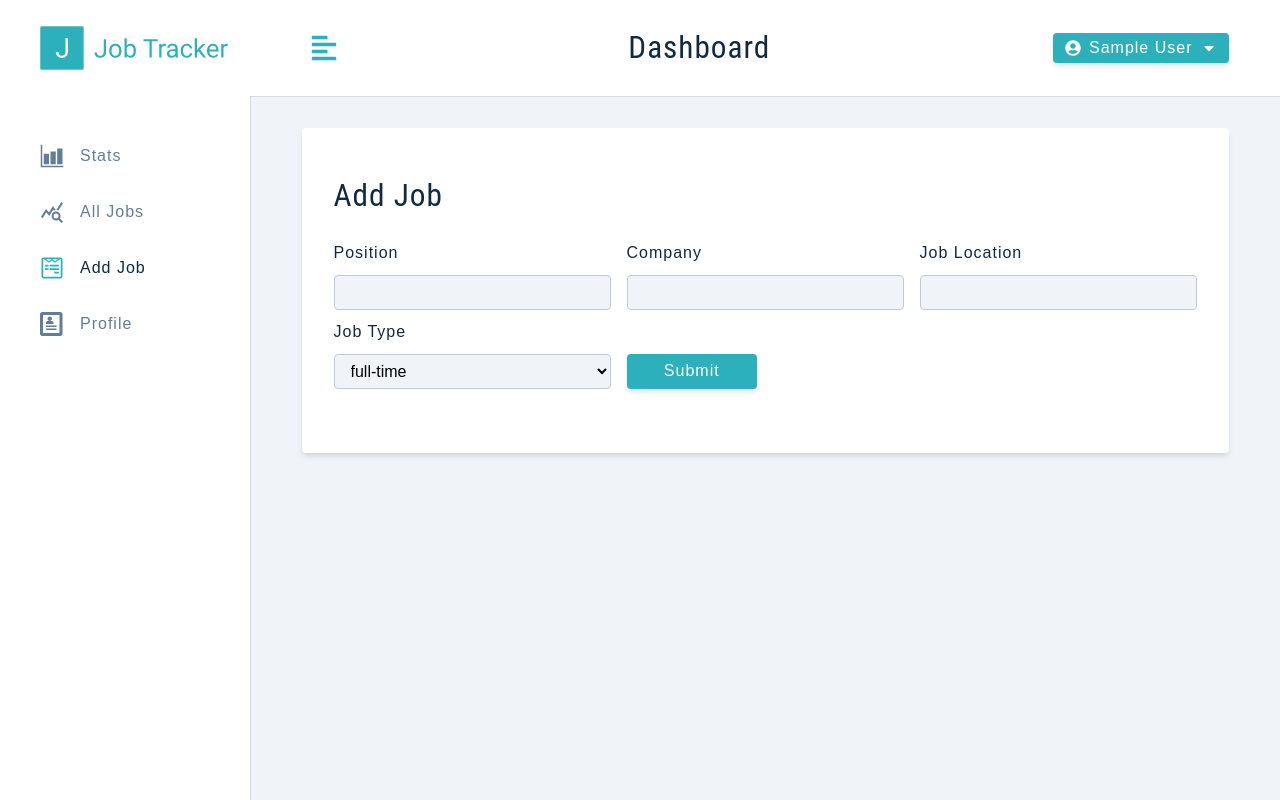
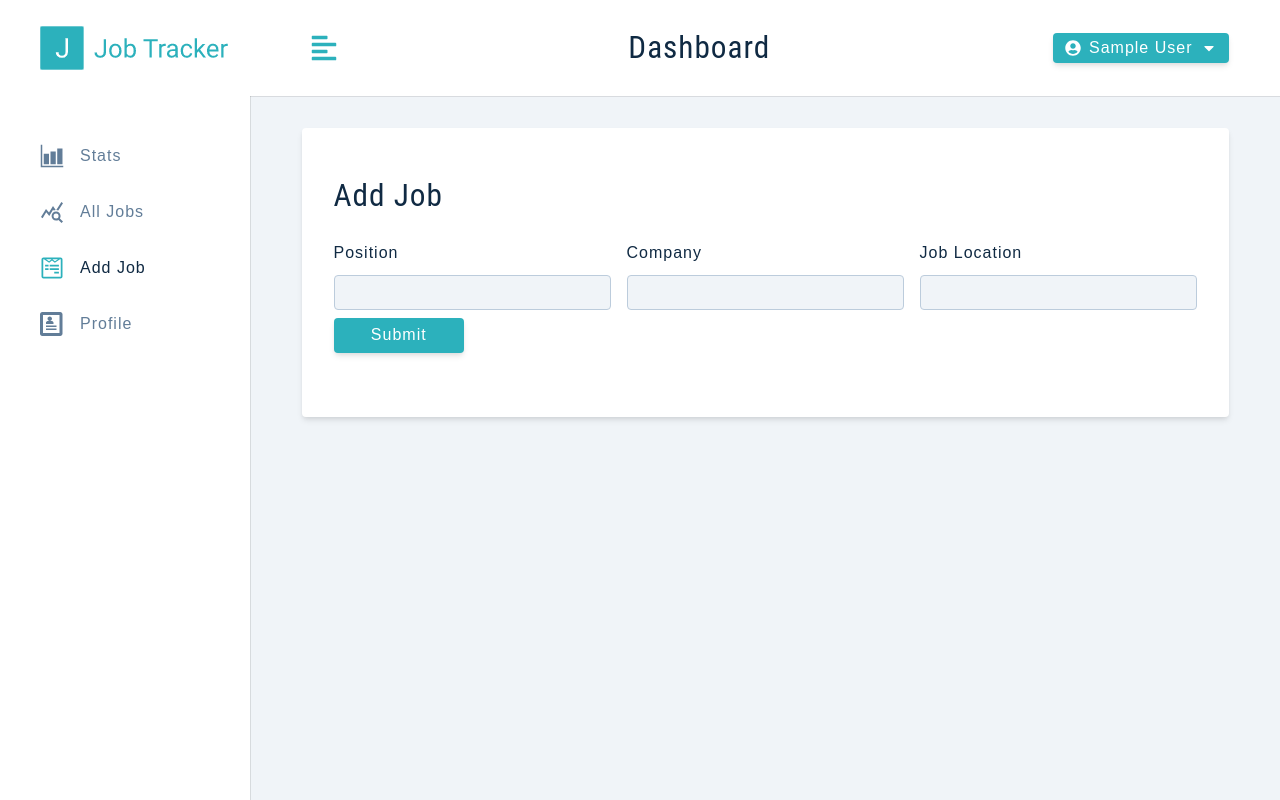
Before and after one commit to DragonSenses/job-tracker, a React (Create React App) app in the folder client/: page /add-job in a window 1280 px wide. Built offline with nearby package versions, Linux system fonts and the light colour scheme; sample sign-in values are in the browser's storage.

Commit message:
Import FormRowSelect component

```diff
--- a/client/src/pages/Dashboard/AddJob.js
+++ b/client/src/pages/Dashboard/AddJob.js
@@ -1,5 +1,5 @@
 import React from 'react';
-import { FormRow, Alert } from '../../components';
+import { Alert, FormRow, FormRowSelect } from '../../components';
 import { useAppContext } from '../../context/appContext';
 import Wrapper from '../../assets/wrappers/DashboardFormPage';
 
@@ -60,26 +60,7 @@ export default function AddJob() {
             labelText='job location'
           />
 
-          <div className="form-row">
-            <label htmlFor="jobType" className='form-label'>
-              job type
-            </label>
-
-            <select
-              name='jobType'
-              value={jobType}
-              onChange={handleJobInput}
-              className='form-select'
-            >
-              {jobTypeOptions.map((itemValue, index) => {
-                return(
-                  <option key={index} value={itemValue}>
-                    {itemValue}
-                  </option>
-                );
-              })}
-            </select>
-          </div>
+          {/* FormRow Select */}
 
           <div className="btn-container">
             <button
```
Also changed, not shown: 1 other file (tests, documents, lock files or other folders).
